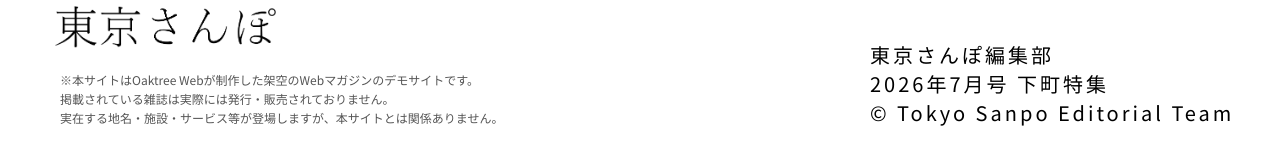
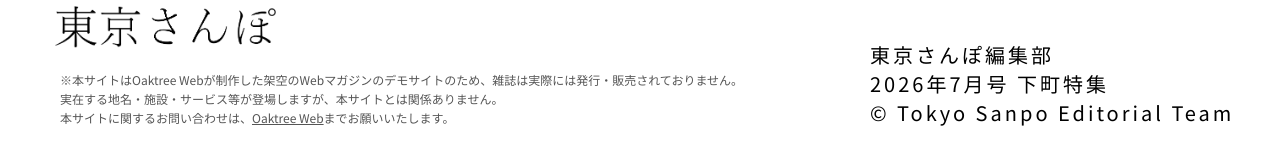
Before and after one commit to oaktreeweb/tokyo-sanpo, a plain HTML site: page index.html in a window 1280 px wide. Shown: the part 4726-4870 px from the top of the page. Drawn offline with Linux system fonts and the light colour scheme.

Commit message:
Update footer disclaimer and contact link

```diff
--- a/index.html
+++ b/index.html
@@ -282,7 +282,7 @@
 <footer class="site-footer">
     <div class="footer-brand">
         <img src="img/logo_tokyosanpo.png" alt="東京さんぽ">
-        <p class="footer-disclaimer">※本サイトはOaktree Webが制作した架空のWebマガジンのデモサイトです。<br>掲載されている雑誌は実際には発行・販売されておりません。<br>実在する地名・施設・サービス等が登場しますが、本サイトとは関係ありません。</p>
+        <p class="footer-disclaimer">※本サイトはOaktree Webが制作した架空のWebマガジンのデモサイトのため、雑誌は実際には発行・販売されておりません。<br>実在する地名・施設・サービス等が登場しますが、本サイトとは関係ありません。<br>本サイトに関するお問い合わせは、<a href="https://oaktreewebcontact.wordpress.com/">Oaktree Web</a>までお願いいたします。</p>
     </div>
 
     <div class="footer-meta">
--- a/style.css
+++ b/style.css
@@ -627,3 +627,12 @@ body{
     /* 余白 */
     margin: 0;
 }
+
+.footer-disclaimer a {
+    color: inherit;
+    text-decoration: underline;
+}
+
+.footer-disclaimer a:hover {
+    color: #000;
+}
```
